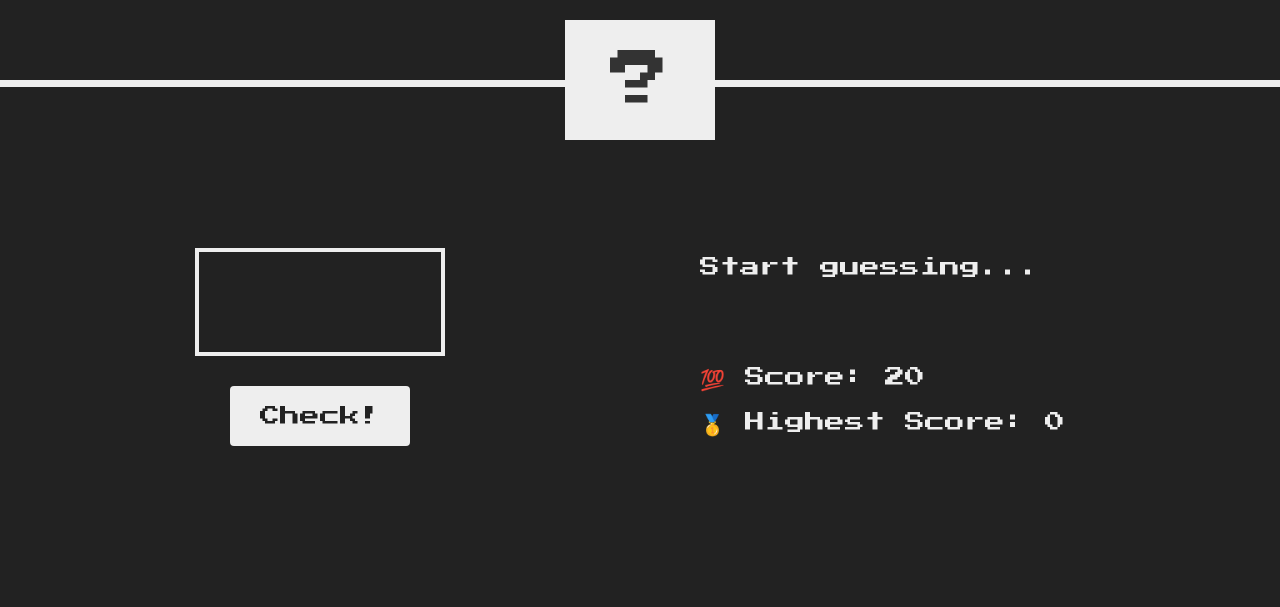
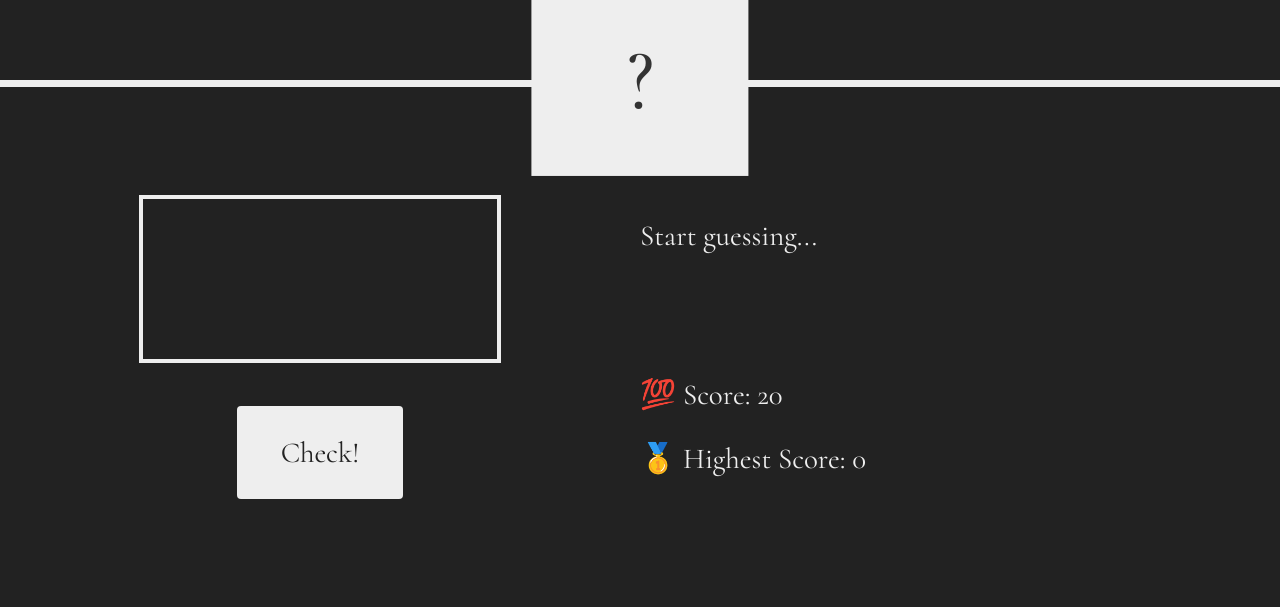
Before and after one commit to sidchopp/guess-my-number, a plain HTML site: page index.html in a window 1280 px wide. Shown: the part 193-800 px from the top of the page. Drawn offline with Linux system fonts and the light colour scheme.

Commit message:
changed font

```diff
--- a/style.css
+++ b/style.css
@@ -1,4 +1,5 @@
-@import url("https://fonts.googleapis.com/css?family=Press+Start+2P&display=swap");
+/* @import url("https://fonts.googleapis.com/css?family=Press+Start+2P&display=swap"); */
+@import url("https://fonts.googleapis.com/css2?family=Cormorant:wght@300;400&display=swap");
 
 * {
   margin: 0;
@@ -7,12 +8,12 @@
 }
 
 html {
-  font-size: 62.5%;
+  font-size: 90.5%;
   box-sizing: border-box;
 }
 
 body {
-  font-family: "Press Start 2P", sans-serif;
+  font-family: "Cormorant", serif;
   color: #eee;
   background-color: #222;
   /* background-color: #60b347; */
```
